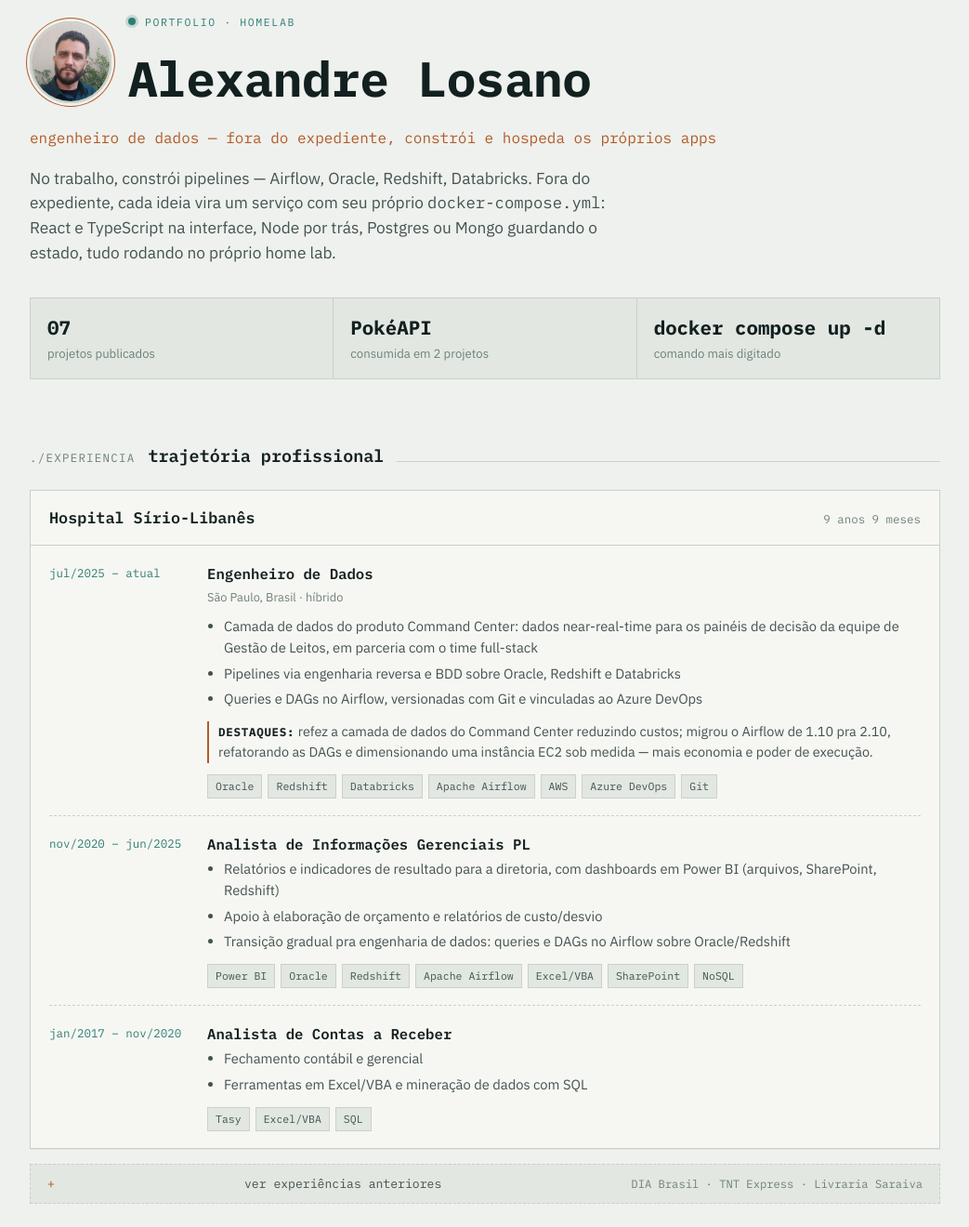
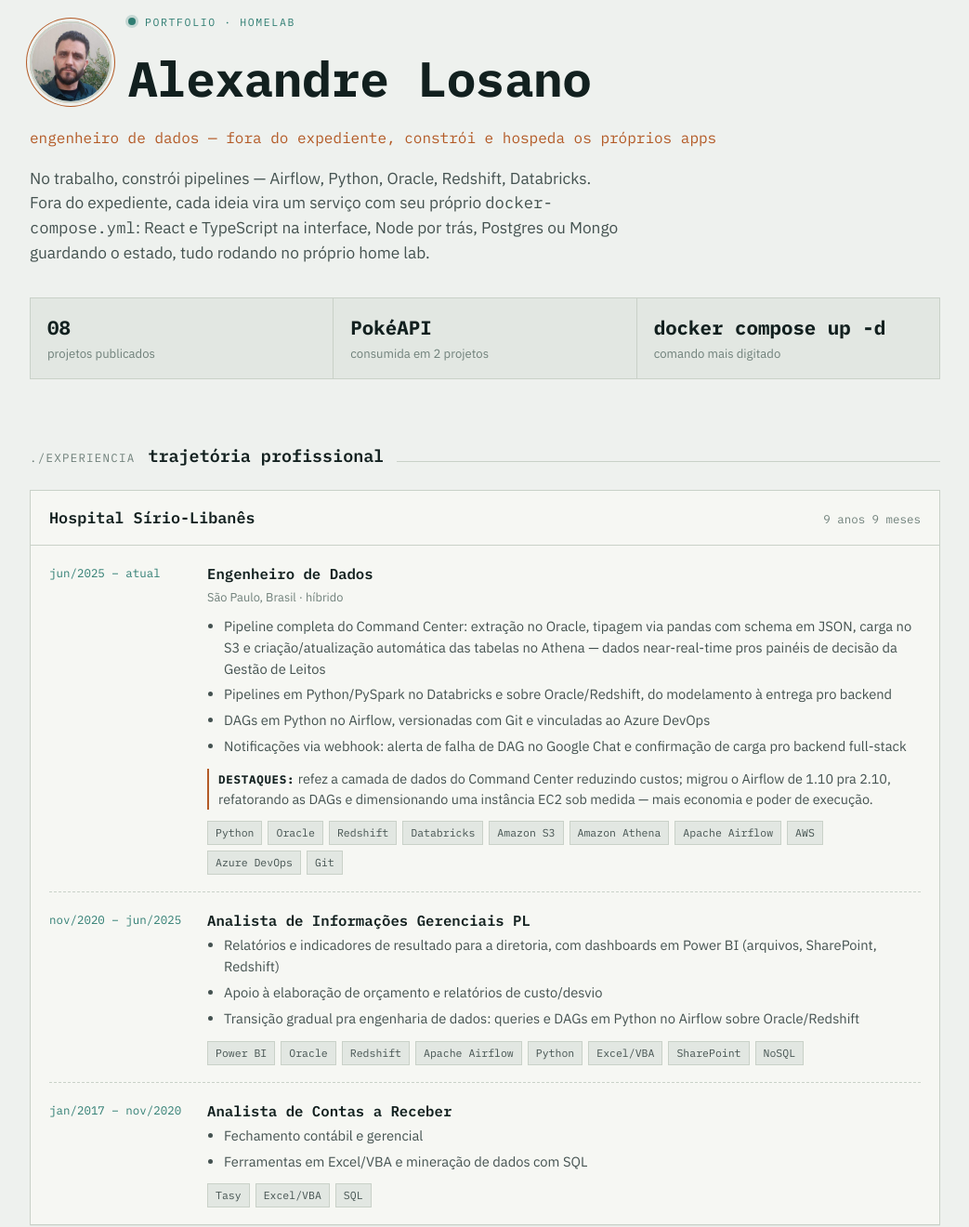
Before and after one commit to AlexandreLosano/portfolio-site, a plain HTML site: page index.html in a window 1280 px wide. Shown: the part 53-1373 px from the top of the page at 93% size, without its empty margins (118-1161 px from the left). Drawn offline with Linux system fonts and the light colour scheme.

Commit message:
Atualiza experiência e projetos pra bater com o currículo revisado
Adiciona Python, S3 e Athena na experiência atual (pipeline real do
Command Center), Python no cargo anterior, corrige data de início do
cargo atual e inclui o card do app_dbt nos projetos pessoais.

Co-Authored-By: Claude Sonnet 5 <noreply@anthropic.com>

```diff
--- a/index.html
+++ b/index.html
@@ -644,7 +644,7 @@
     </div>
     <p class="role">engenheiro de dados &mdash; fora do expediente, constrói e hospeda os próprios apps</p>
     <p class="lede">
-      No trabalho, constr&oacute;i pipelines &mdash; Airflow, Oracle, Redshift, Databricks. Fora do
+      No trabalho, constr&oacute;i pipelines &mdash; Airflow, Python, Oracle, Redshift, Databricks. Fora do
       expediente, cada ideia vira um servi&ccedil;o com seu pr&oacute;prio <code class="mono">docker-compose.yml</code>:
       React e TypeScript na interface, Node por tr&aacute;s, Postgres ou Mongo guardando o estado,
       tudo rodando no pr&oacute;prio home lab.
@@ -652,7 +652,7 @@
 
     <div class="stats">
       <div class="stat">
-        <div class="n">07</div>
+        <div class="n">08</div>
         <div class="label">projetos publicados</div>
       </div>
       <div class="stat">
@@ -682,18 +682,19 @@
         <div class="exp-roles">
 
           <div class="exp-role">
-            <span class="period">jul/2025 &ndash; atual</span>
+            <span class="period">jun/2025 &ndash; atual</span>
             <div class="role-body">
               <h3 class="role-title">Engenheiro de Dados</h3>
               <p class="role-loc">São Paulo, Brasil &middot; híbrido</p>
               <ul>
-                <li>Camada de dados do produto Command Center: dados near-real-time para os painéis de decis&atilde;o da equipe de Gest&atilde;o de Leitos, em parceria com o time full-stack</li>
-                <li>Pipelines via engenharia reversa e BDD sobre Oracle, Redshift e Databricks</li>
-                <li>Queries e DAGs no Airflow, versionadas com Git e vinculadas ao Azure DevOps</li>
+                <li>Pipeline completa do Command Center: extra&ccedil;&atilde;o no Oracle, tipagem via pandas com schema em JSON, carga no S3 e cria&ccedil;&atilde;o/atualiza&ccedil;&atilde;o autom&aacute;tica das tabelas no Athena &mdash; dados near-real-time pros pain&eacute;is de decis&atilde;o da Gest&atilde;o de Leitos</li>
+                <li>Pipelines em Python/PySpark no Databricks e sobre Oracle/Redshift, do modelamento &agrave; entrega pro backend</li>
+                <li>DAGs em Python no Airflow, versionadas com Git e vinculadas ao Azure DevOps</li>
+                <li>Notifica&ccedil;&otilde;es via webhook: alerta de falha de DAG no Google Chat e confirma&ccedil;&atilde;o de carga pro backend full-stack</li>
               </ul>
               <p class="role-highlight"><strong>Destaques:</strong> refez a camada de dados do Command Center reduzindo custos; migrou o Airflow de 1.10 pra 2.10, refatorando as DAGs e dimensionando uma inst&acirc;ncia EC2 sob medida &mdash; mais economia e poder de execu&ccedil;&atilde;o.</p>
               <div class="pills">
-                <span class="pill">Oracle</span><span class="pill">Redshift</span><span class="pill">Databricks</span><span class="pill">Apache Airflow</span><span class="pill">AWS</span><span class="pill">Azure DevOps</span><span class="pill">Git</span>
+                <span class="pill">Python</span><span class="pill">Oracle</span><span class="pill">Redshift</span><span class="pill">Databricks</span><span class="pill">Amazon S3</span><span class="pill">Amazon Athena</span><span class="pill">Apache Airflow</span><span class="pill">AWS</span><span class="pill">Azure DevOps</span><span class="pill">Git</span>
               </div>
             </div>
           </div>
@@ -705,10 +706,10 @@
               <ul>
                 <li>Relatórios e indicadores de resultado para a diretoria, com dashboards em Power BI (arquivos, SharePoint, Redshift)</li>
                 <li>Apoio à elabora&ccedil;&atilde;o de or&ccedil;amento e relat&oacute;rios de custo/desvio</li>
-                <li>Transi&ccedil;&atilde;o gradual pra engenharia de dados: queries e DAGs no Airflow sobre Oracle/Redshift</li>
+                <li>Transi&ccedil;&atilde;o gradual pra engenharia de dados: queries e DAGs em Python no Airflow sobre Oracle/Redshift</li>
               </ul>
               <div class="pills">
-                <span class="pill">Power BI</span><span class="pill">Oracle</span><span class="pill">Redshift</span><span class="pill">Apache Airflow</span><span class="pill">Excel/VBA</span><span class="pill">SharePoint</span><span class="pill">NoSQL</span>
+                <span class="pill">Power BI</span><span class="pill">Oracle</span><span class="pill">Redshift</span><span class="pill">Apache Airflow</span><span class="pill">Python</span><span class="pill">Excel/VBA</span><span class="pill">SharePoint</span><span class="pill">NoSQL</span>
               </div>
             </div>
           </div>
@@ -924,6 +925,22 @@
         </div>
       </article>
 
+      <article class="card">
+        <div class="card-top">
+          <span class="slug mono">app_dbt/</span>
+          <span class="status">up · público</span>
+        </div>
+        <h3>Estudo de dbt</h3>
+        <p>Seed de vendas fict&iacute;cia transformada em camadas staging &rarr; marts sobre o Postgres do <span class="mono">toolData_postgre</span>, com testes de schema (unique, not_null, accepted_values) e uma macro Jinja reutiliz&aacute;vel. Projeto pra fechar na pr&aacute;tica um gap real: nunca tinha usado dbt antes.</p>
+        <div class="pills">
+          <span class="pill">dbt</span><span class="pill">PostgreSQL</span><span class="pill">SQL</span><span class="pill">Docker</span>
+        </div>
+        <div class="card-foot">
+          <span class="runtime">docker compose run --rm dbt</span>
+          <a class="repo-link" href="https://github.com/AlexandreLosano/app_dbt" target="_blank" rel="noopener">→ repositório</a>
+        </div>
+      </article>
+
     </div>
   </section>
 
```
